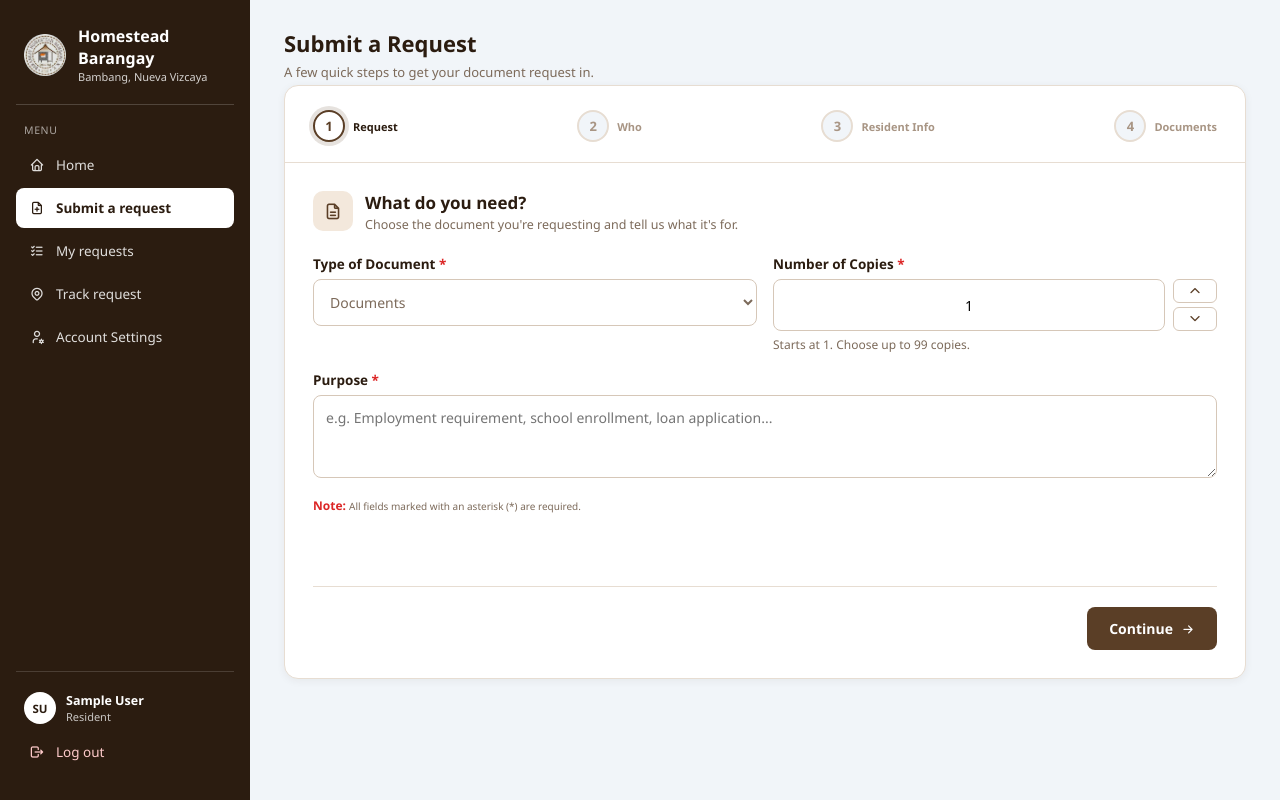
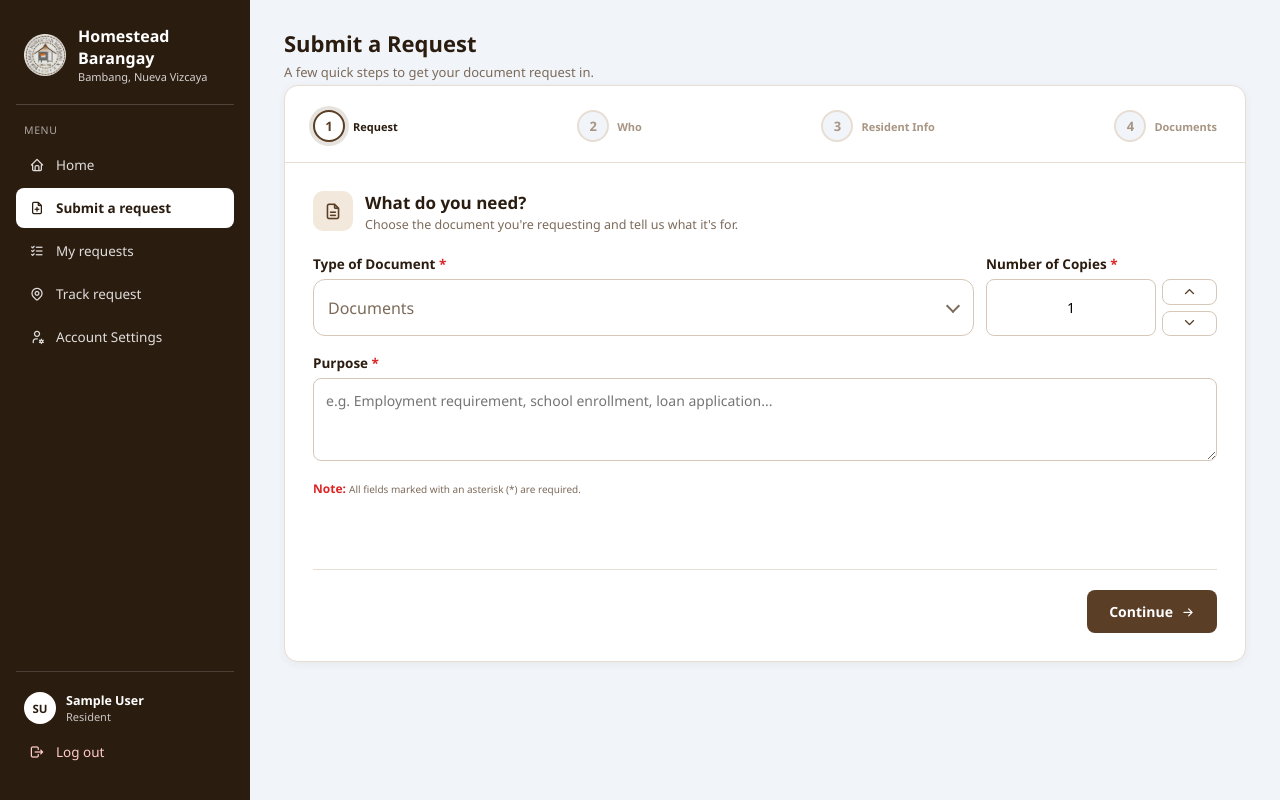
Before and after one commit to jasonabrias1/my_app2, a Laravel app: page /resident/submit in a window 1280 px wide. Run offline with Laravel 12, Linux system fonts and the light colour scheme; the visitor is signed in with stand-in values (Sample User, id 1); data that the repository does not hold is empty.

Commit message:
Align resident document and copy fields
Co-authored-by: Copilot <223556219+Copilot@users.noreply.github.com>

```diff
--- a/public/stylesheet/resident_submit.css
+++ b/public/stylesheet/resident_submit.css
@@ -414,16 +414,74 @@ body {
     resize: vertical;
 }
 
+.document-copy-row.form-row {
+    display: flex;
+    flex-wrap: nowrap;
+    align-items: flex-start;
+    gap: 12px;
+}
+
+.document-type-field {
+    flex: 1;
+    min-width: 0;
+}
+
+.copies-field {
+    flex: 0 0 231px;
+    width: 231px;
+}
+
+.document-type-select {
+    position: relative;
+}
+
+.document-type-select select {
+    width: 100%;
+    height: 57px;
+    padding: 0 42px 0 14px;
+    border: 1px solid #d6c7b8;
+    border-radius: 12px;
+    appearance: none;
+    -webkit-appearance: none;
+    color: var(--text);
+    font: inherit;
+    background: #fff;
+    cursor: pointer;
+}
+
+.document-type-select select:invalid {
+    color: var(--muted);
+}
+
+.document-type-select::after {
+    position: absolute;
+    top: 22px;
+    right: 16px;
+    width: 8px;
+    height: 8px;
+    border-right: 2px solid var(--muted);
+    border-bottom: 2px solid var(--muted);
+    content: "";
+    pointer-events: none;
+    transform: rotate(45deg);
+}
+
 .copy-quantity-control {
     display: flex;
-    align-items: stretch;
-    gap: 8px;
+    align-items: center;
+    gap: 6px;
+    height: 57px;
 }
 
 .copy-quantity-control input {
-    width: auto;
-    flex: 1;
-    min-width: 0;
+    flex: 0 0 170px;
+    width: 170px;
+    height: 57px;
+    padding: 0 10px;
+    border: 1px solid #d6c7b8;
+    border-radius: 12px;
+    background: #fff;
+    font: inherit;
     text-align: center;
 }
 
@@ -439,14 +497,16 @@ body {
 
 .copy-step-buttons {
     display: grid;
-    grid-template-rows: 1fr 1fr;
-    gap: 4px;
+    flex: 0 0 55px;
+    grid-template-rows: repeat(2, minmax(0, 1fr));
+    gap: 6px;
+    height: 57px;
 }
 
 .copy-step-buttons button {
-    width: 44px;
+    width: 55px;
     border: 1px solid #d6c7b8;
-    border-radius: 6px;
+    border-radius: 8px;
     background: #fff;
     color: var(--primary-light);
 }
@@ -454,14 +514,6 @@ body {
 .copy-step-buttons button:hover {
     background: var(--blue-bg);
 }
-
-#copies-help {
-    display: block;
-    margin-top: 5px;
-    color: var(--muted);
-    font-size: 12px;
-}
-
 
 .form-group select option {
     background-color: #fff;
@@ -492,6 +544,29 @@ body {
 @media (max-width: 640px) {
     .form-row {
         grid-template-columns: 1fr;
+    }
+
+    .document-copy-row.form-row {
+        display: flex;
+        flex-wrap: nowrap;
+    }
+
+    .copies-field {
+        flex-basis: 178px;
+        width: 178px;
+    }
+
+    .copy-quantity-control input {
+        flex-basis: 117px;
+        width: 117px;
+    }
+
+    .copy-step-buttons {
+        flex-basis: 55px;
+    }
+
+    .copy-step-buttons button {
+        width: 55px;
     }
 }
 
--- a/resources/views/resident/submit.blade.php
+++ b/resources/views/resident/submit.blade.php
@@ -158,9 +158,10 @@
                             </div>
                         </div>
 
-                        <div class="form-row">
-                            <div class="form-group">
+                        <div class="form-row document-copy-row">
+                            <div class="form-group document-type-field">
                                 <label for="request_type">Type of Document <span class="req-mark">*</span></label>
+                                <div class="document-type-select">
                                     <select name="request_type" id="request_type" required>
                                         <option value="">Documents</option>
                                         <option value="Barangay Certificate / Clearance">Barangay Certificate / Clearance</option>
@@ -171,11 +172,12 @@
                                         <option value="Barangay Business Clearance">Barangay Business Clearance</option>
                                     </select>
                                 </div>
-                            <div class="form-group">
+                            </div>
+                            <div class="form-group copies-field">
                                 <label for="copies">Number of Copies <span class="req-mark">*</span></label>
                                 <div class="copy-quantity-control">
                                     <input type="number" name="copies" id="copies" min="1" max="99"
-                                        value="{{ old('copies', 1) }}" required aria-describedby="copies-help">
+                                        value="{{ old('copies', 1) }}" required>
                                     <div class="copy-step-buttons">
                                         <button type="button" data-copy-adjust="1" aria-label="Add one copy">
                                             <i class="ti ti-chevron-up" aria-hidden="true"></i>
@@ -185,7 +187,6 @@
                                         </button>
                                     </div>
                                 </div>
-                                <small id="copies-help">Starts at 1. Choose up to 99 copies.</small>
                             </div>
                         </div>
 
```
Lines whose indentation alone changed are shown as unchanged.
